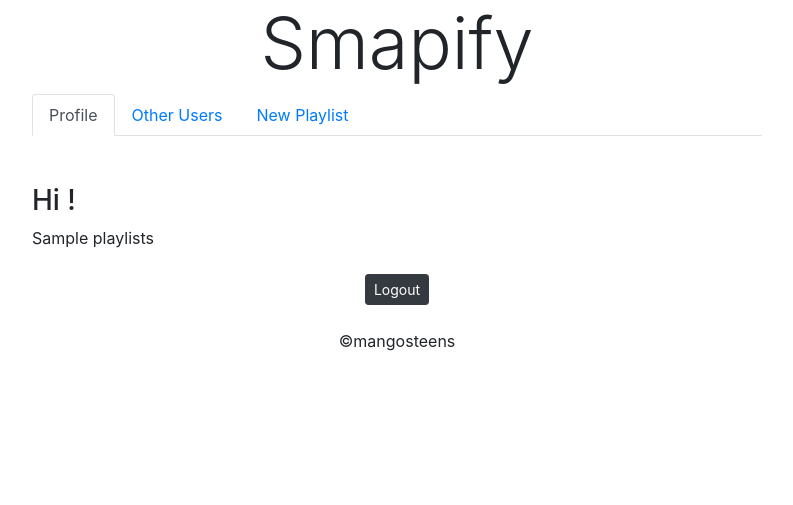
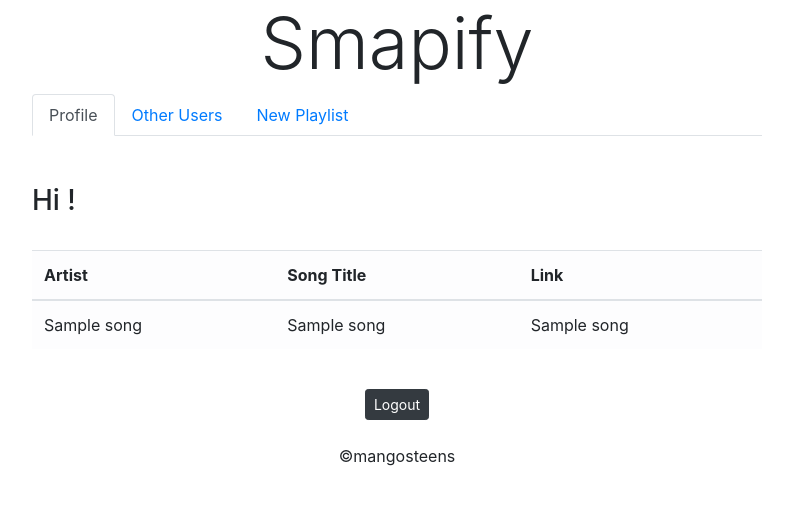
Before and after one commit to ccai1/mangosteens, a Flask app: template templates/profile.html in a window 1280 px wide. Shown: the top 505 px of the page, without its empty margins (243-1036 px from the left). Run offline with Flask 2, Linux system fonts and the light colour scheme; the template is opened without the code that fills it: most values are stand-ins (such as "Sample title", 1, 10 or a date in 2020); some libraries are stand-ins or nearby versions.

Commit message:
finished

```diff
--- a/app.py
+++ b/app.py
@@ -39,6 +39,7 @@ def login():
         else:
             flash("Wrong password!")
             return render_template('home.html')
+    else:
         flash("Wrong username!")
     return redirect(url_for('home'))
 
@@ -196,20 +197,27 @@ def play():
     length = len(playlist)
     time = music.get_total_time(playlist)
 
-    # db_edit.insert('playlists', playlist)
-    # playlists = db_edit.findInfo('playlists', playlist, 'Songs')
+    print (playlist)
+
+    db_edit.insert('playlists', [time])
+    playlist_id = db_edit.findInfo('playlists', time, 'Songs')[0][0]
+    print ('play here')
+    print (playlist_id)
     # print('---HERE---')
     # print (playlists)
     # print (transit_time)
 
     # playlist = music.gen_playlist(time, tags)
 
-    s_playlist = str(playlist)
+    for song in playlist:
+        songstuff = [playlist_id, song[2], song[1], song[0]]
+        print (songstuff)
+        db_edit.insert('songs', songstuff)
 
     return render_template('play.html',
                            tags=s_tags,
                            playlist = playlist,
-                           s_playlist = s_playlist,
+                           playlist_id = playlist_id,
                            time = time,
                            length = length
     )
@@ -221,38 +229,48 @@ def edit():
     '''displays the playlist with options to delete, select, and shuffle'''
     # playlist = request.form['playlist']
 
-    playlist = request.form.get('save')
+    playlist_id = request.form.get('save')
     print ('---PLAYLIST LOOKS LIKE---')
-    print (playlist)
+    print (playlist_id)
     print ('-------------------------')
+
     user = session['user']
-    db_edit.insert('playlists', playlist)
-    db_edit.modify('users', 'playlists', playlist, 'Username', user)
+    # songs = db_edit.findInfo('songs',playlist_id,'PlaylistID')
+    # print ('--songs--')
+    # print (songs)
+
+    db_edit.modify('users', 'playlists', playlist_id, 'Username', user)
     flash("Playlist has been saved!")
     # getting songs and to display
-    return redirect(url_for('play'))
+    return redirect(url_for('home'))
 # return redirect(url_for('play')
 
 @app.route('/profile', methods=['POST', 'GET'])
 def profile():
     user=session['user']
-    playlists = db_edit.findInfo('users', user, 'Username')[0][1]
+    playlist_id = db_edit.findInfo('users', user, 'Username')[0][1]
+    print ('playlist_id')
+    print (playlist_id)
+    songs = db_edit.findInfo('songs',playlist_id,'PlaylistID')
     return render_template('profile.html',
-                            playlists=playlists,
+                            songs=songs,
+                            playlist_id=playlist_id,
                             user=session['user'],
     )
 
 @app.route('/user_profile', methods=['POST', 'GET'])
 def user_profile():
     user = request.form['user']
-    user = db_edit.findInfo('users',user,'Username')
+    playlist_id = db_edit.findInfo('users', user, 'Username')[0][1]
+    songs = db_edit.findInfo('songs',playlist_id,'PlaylistID')
+
     # print ('--user profile--')
     # print (user)
-    username = user[0][0]
-    playlists = user[0][1]
+
     return render_template('user_profile.html',
-                            username=username,
-                            playlists=playlists,
+                            username=user,
+                            songs=songs,
+                            playlist_id=playlist_id,
     )
 
 @app.route('/users', methods=['POST', 'GET'])
--- a/db_build.py
+++ b/db_build.py
@@ -25,7 +25,7 @@ def closeDB():
 usersParam = {"UserID":"INTEGER PRIMARY KEY","Username":"TEXT UNIQUE","Password":"TEXT","Playlists":"TEXT"}
 createTable("users", usersParam)
 
-songsParam = {"SongID":"INTEGER PRIMARY KEY","SongTitle":"TEXT","Artist":"TEXT","Genre":"TEXT","Mood":"TEXT","Minutes":"INTEGER","Seconds":"INTEGER"}
+songsParam = {"SongID":"INTEGER PRIMARY KEY","SongTitle":"TEXT","Artist":"TEXT","Link":"TEXT","PlaylistID":"INTEGER"}
 createTable("songs", songsParam)
 
 playlistParam = {"PlaylistID":"INTEGER PRIMARY KEY", "Songs":"TEXT"}
--- a/db_edit.py
+++ b/db_edit.py
@@ -80,6 +80,11 @@ def delete(tableName, filterIndex, filterValue):
     c.execute(("DELETE FROM {0} WHERE {1} = '{2}'").format(tableName, filterIndex, filterValue))
     db.commit()
 
+def findLast(table, col):
+    print(("SELECT * FROM {0} WHERE {1} = (SELECT MAX({2}) FROM {3});").format(table, col, col, table))
+    c.execute(("SELECT * FROM {0} WHERE {1} = (SELECT MAX({2}) FROM {3});").format(table, col, col, table))
+    db.commit()
+
 def checkApos(string):
     '''Fixes strings with apostrophers'''
     i = -1
--- a/devlog.txt
+++ b/devlog.txt
@@ -214,3 +214,8 @@ cathyC -- 2018-12-06 11:33
 -Added profile and view playlist page
 -Added save playlists to playlist table
 ==============================================================
+cathyC -- 2018-12-07 02:49
+--------------------------------------------------------------
+-Finished saving playlist function
+-Allows user to view the playlists of other users
+==============================================================
--- a/templates/play.html
+++ b/templates/play.html
@@ -98,7 +98,7 @@
       </div> -->
     </div><br>
 
-    <button type="submit"class="btn btn-primary btn-lg btn-block" name="save" value={{s_playlist}}>Save to Library</button><br><br>
+    <button type="submit"class="btn btn-primary btn-lg btn-block" name="save" value={{playlist_id}}>Save to Library</button><br><br>
 
 
     <!-- {% for song in playlist %} -->
--- a/templates/profile.html
+++ b/templates/profile.html
@@ -33,7 +33,25 @@
       <div id="nav-column" class="col-md-8">
         <h3>Hi {{user}}!</h3>
 
-        {{playlists}}
+        <table class="table table-hover table-light"><br>
+          <thead>
+            <tr>
+
+              <th scope="col">Artist</th>
+              <th scope="col">Song Title</th>
+              <th scope="col">Link</th>
+            </tr>
+          </thead>
+          <tbody>
+            {% for song in songs %}
+            <tr>
+              <td>{{ song[4] }}</td>
+              <td>{{ song[3] }}</td>
+              <td>{{ song[2] }}</td>
+            </tr>
+            {% endfor %}
+          </tbody>
+        </table>
       </div>
     </div>
   </div>
```
Also changed, not shown: templates/user_profile.html (+9 -2 lines), smapify.db.
